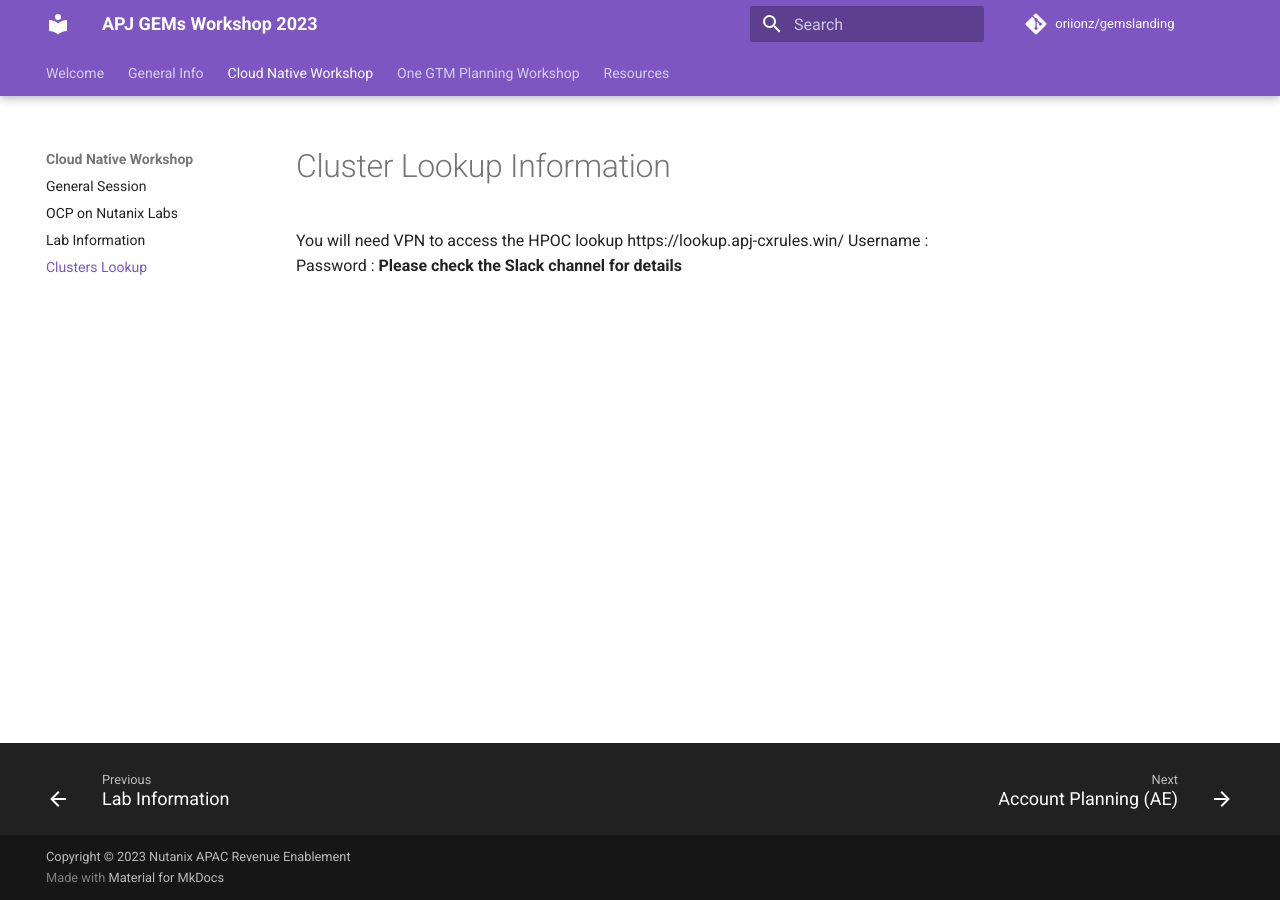
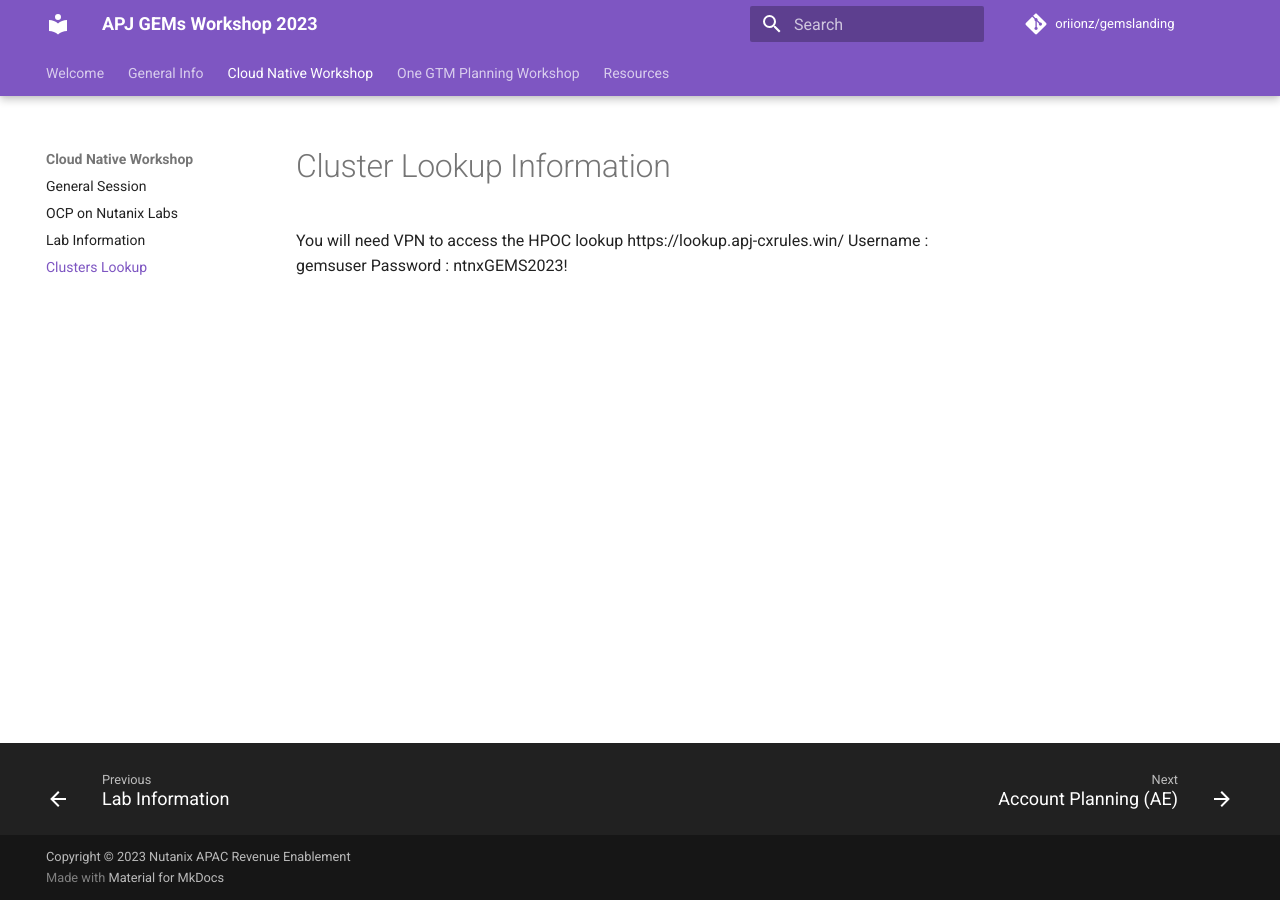
Before and after one commit to oriionz/gemslanding, an MkDocs documentation site: the page built from docs/cluster_lookup/cluster_lookup.md, in a window 1280 px wide. Built offline with MkDocs 1.6.1 and Material for MkDocs 9.7.7, drawn with Linux system fonts in a browser that asks for light colours; comment, search, counter and statistics services are not loaded.

```diff
--- a/docs/cluster_lookup/cluster_lookup.md
+++ b/docs/cluster_lookup/cluster_lookup.md
@@ -2,5 +2,5 @@
 
 You will need VPN to access the HPOC lookup
 https://lookup.apj-cxrules.win/
-Username :
-Password : **Please check the Slack channel for details**
+Username : gemsuser
+Password : ntnxGEMS2023!
```
